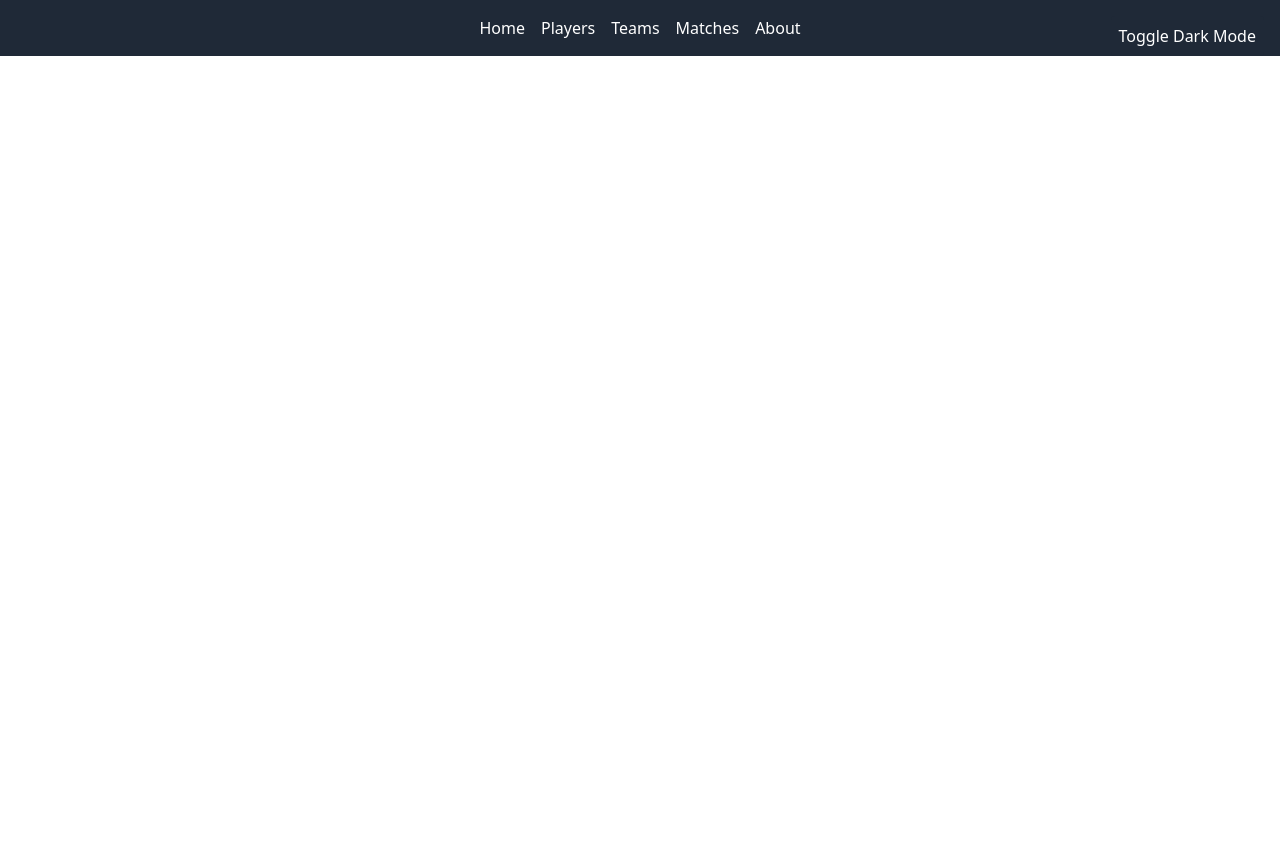
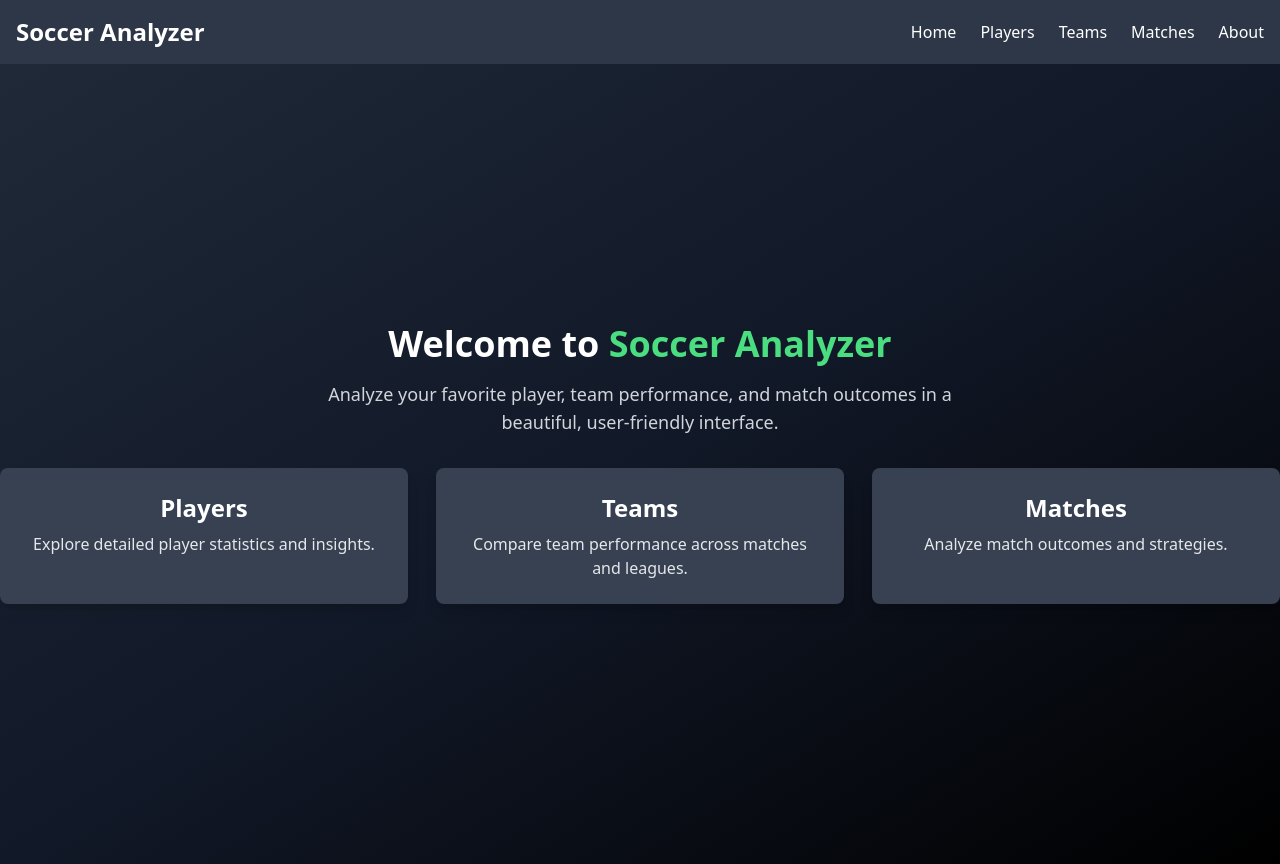
Before and after one commit to mattmarietta/soccer-analyzer, a SvelteKit app: page / in a window 1280 px wide. Before the commit the page ends 800 px from the top, so only its background shows below. Built offline with nearby package versions, Linux system fonts and the light colour scheme.

Commit message:
Made changes to main page. Also fixed the nav bar on the top to be more appealing. Need to work on fetching data from Soccer API to output to user

```diff
--- a/src/routes/+layout.svelte
+++ b/src/routes/+layout.svelte
@@ -3,21 +3,83 @@
 	let { children } = $props();
 </script>
 
-<nav class="bg-gray-800 p-4">
-    <ul class="flex justify-center space-x-4">
-        <li><a href="/" class="text-white">Home</a></li>
-        <li><a href="/players" class="text-white">Players</a></li>
-        <li><a href="/teams" class="text-white">Teams</a></li>
-        <li><a href="/matches" class="text-white">Matches</a></li>
-        <li><a href="/about" class="text-white">About</a></li>
-    </ul>
+<nav class="bg-gray-800 p-4 shadow-md">
+    <div class="container mx-auto flex items-center justify-between">
+        <!-- Logo -->
+        <a href="/" class="text-2xl font-bold text-white">
+            Soccer Analyzer
+        </a>
+
+        <!-- Navigation Links -->
+        <ul class="flex space-x-6">
+            <li>
+                <a
+                    href="/"
+                    class="text-gray-300 hover:text-white transition font-medium"
+                >
+                    Home
+                </a>
+            </li>
+            <li>
+                <a
+                    href="/players"
+                    class="text-gray-300 hover:text-white transition font-medium"
+                >
+                    Players
+                </a>
+            </li>
+            <li>
+                <a
+                    href="/teams"
+                    class="text-gray-300 hover:text-white transition font-medium"
+                >
+                    Teams
+                </a>
+            </li>
+            <li>
+                <a
+                    href="/matches"
+                    class="text-gray-300 hover:text-white transition font-medium"
+                >
+                    Matches
+                </a>
+            </li>
+            <li>
+                <a
+                    href="/about"
+                    class="text-gray-300 hover:text-white transition font-medium"
+                >
+                    About
+                </a>
+            </li>
+        </ul>
+    </div>
 </nav>
 
 {@render children()}
 
 
+
 <style>
-	main {
-		background: green;
-	}
+    :global(.dark) {
+        --bg-color: #1a202c;
+        --text-color: #a0aec0;
+    }
+
+    :global(body) {
+        background-color: var(--bg-color, white);
+        color: var(--text-color, black);
+    }
+
+    nav {
+        background-color: var(--bg-color, #2d3748);
+    }
+
+    a {
+        color: var(--text-color, white);
+    }
+
+    .bg-gradient {
+        background: linear-gradient(to right, #2d3748, #4a5568);
+    }
 </style>
--- a/src/routes/+page.svelte
+++ b/src/routes/+page.svelte
@@ -1,40 +1,35 @@
-
 <script>
-    let darkMode = false;
-
-    function toggleDarkMode() {
-        darkMode = !darkMode;
-        document.documentElement.classList.toggle('dark', darkMode);
-    }
+    // Add any page-specific logic here if needed
 </script>
 
-<button
-    on:click={toggleDarkMode}
-    class="fixed top-4 right-4 bg-gray-800 text-white p-2 rounded"
->
-    Toggle Dark Mode
-</button>
-
-<style>
-    :global(.dark) {
-        --bg-color: #1a202c;
-        --text-color: #a0aec0;
-    }
-
-    :global(body) {
-        background-color: var(--bg-color, white);
-        color: var(--text-color, black);
-    }
-
-    nav {
-        background-color: var(--bg-color, #2d3748);
-    }
-
-    a {
-        color: var(--text-color, white);
-    }
-
-    .bg-gradient {
-        background: linear-gradient(to right, #2d3748, #4a5568);
-    }
-</style>
+<main class="flex flex-col items-center justify-center min-h-screen bg-gradient-to-br from-gray-800 via-gray-900 to-black text-white">
+    <h1 class="text-4xl font-bold mb-4 text-center">
+        Welcome to <span class="text-green-400">Soccer Analyzer</span>
+    </h1>
+    <p class="text-lg mb-8 text-gray-300 text-center max-w-prose">
+        Analyze your favorite player, team performance, and match outcomes in a beautiful, user-friendly interface.
+    </p>
+    <div class="grid grid-cols-1 md:grid-cols-3 gap-7">
+        <a
+            href="/players"
+            class="block p-6 bg-gray-700 rounded-lg shadow-lg hover:bg-green-500 transition duration-300 text-center"
+        >
+            <h2 class="text-2xl font-semibold">Players</h2>
+            <p class="mt-2 text-gray-200">Explore detailed player statistics and insights.</p>
+        </a>
+        <a
+            href="/teams"
+            class="block p-6 bg-gray-700 rounded-lg shadow-lg hover:bg-green-500 transition duration-300 text-center"
+        >
+            <h2 class="text-2xl font-semibold">Teams</h2>
+            <p class="mt-2 text-gray-200">Compare team performance across matches and leagues.</p>
+        </a>
+        <a
+            href="/matches"
+            class="block p-6 bg-gray-700 rounded-lg shadow-lg hover:bg-green-500 transition duration-300 text-center"
+        >
+            <h2 class="text-2xl font-semibold">Matches</h2>
+            <p class="mt-2 text-gray-200">Analyze match outcomes and strategies.</p>
+        </a>
+    </div>
+</main>
--- a/src/routes/about/+page.svelte
+++ b/src/routes/about/+page.svelte
@@ -1,5 +1,5 @@
 <script>
-    // You can add any JavaScript logic here if needed
+    // Javascript here
 </script>
 
 <style>
--- a/src/routes/players/+page.svelte
+++ b/src/routes/players/+page.svelte
@@ -0,0 +1,47 @@
+<script>
+
+
+let playerStats = null;
+let season = '';
+let player = '';
+let matches = [];
+
+async function fetchPlayer() {
+    const response = await fetch(`/api/players?player=${player}&season=${season}`);
+    playerStats = await response.json();
+    matches = playerStats.matches;
+}
+
+</script>
+
+
+<style>
+    .matches-container {
+        padding: 20px;
+    }
+    .match {
+        margin-bottom: 10px;
+    }
+</style>
+
+<div class="matches-container">
+    <h1>Player Lookup</h1>
+    <div>
+        <label>
+            Player:
+            <input type="text" bind:value={player} />
+        </label>
+    </div>
+    <button on:click={fetchPlayer}>Search</button>
+
+    {#if matches.length > 0}
+        <h2>Matches</h2>
+        {#each matches as match}
+            <div class="match">
+                <p>{match.date}: {match.team1} vs {match.team2} - {match.score}</p>
+            </div>
+        {/each}
+    {:else}
+        <p>No matches found</p>
+    {/if}
+</div>
```
